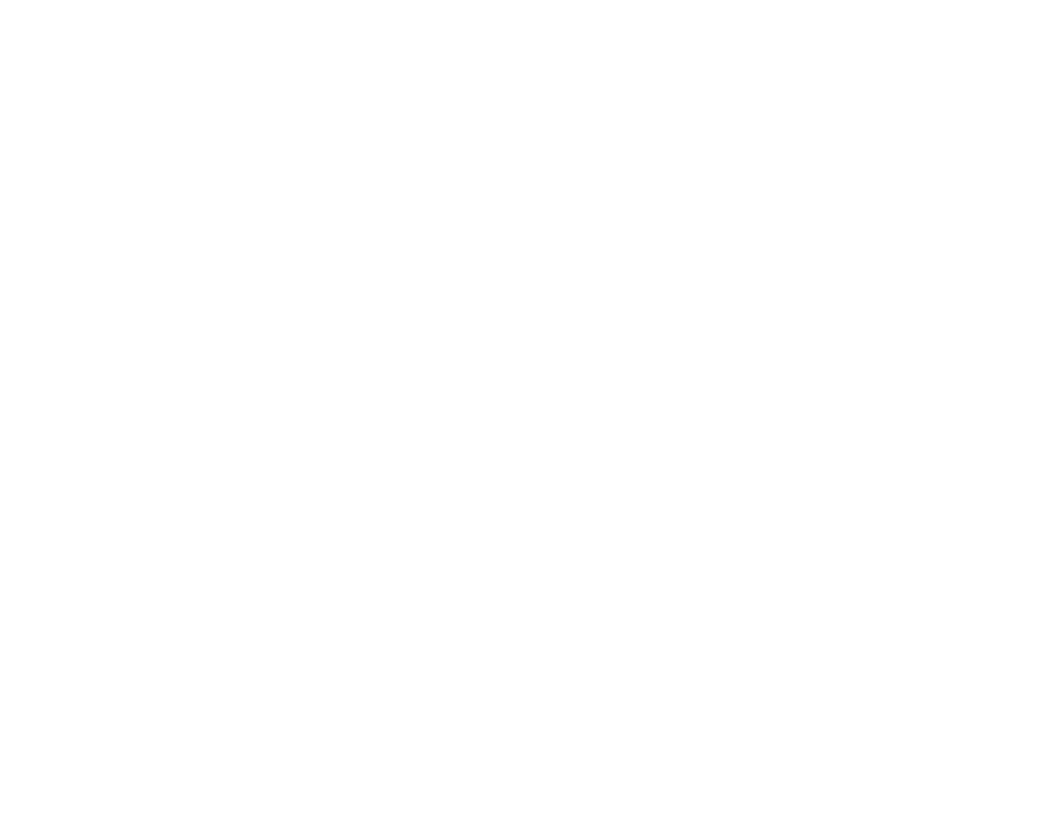
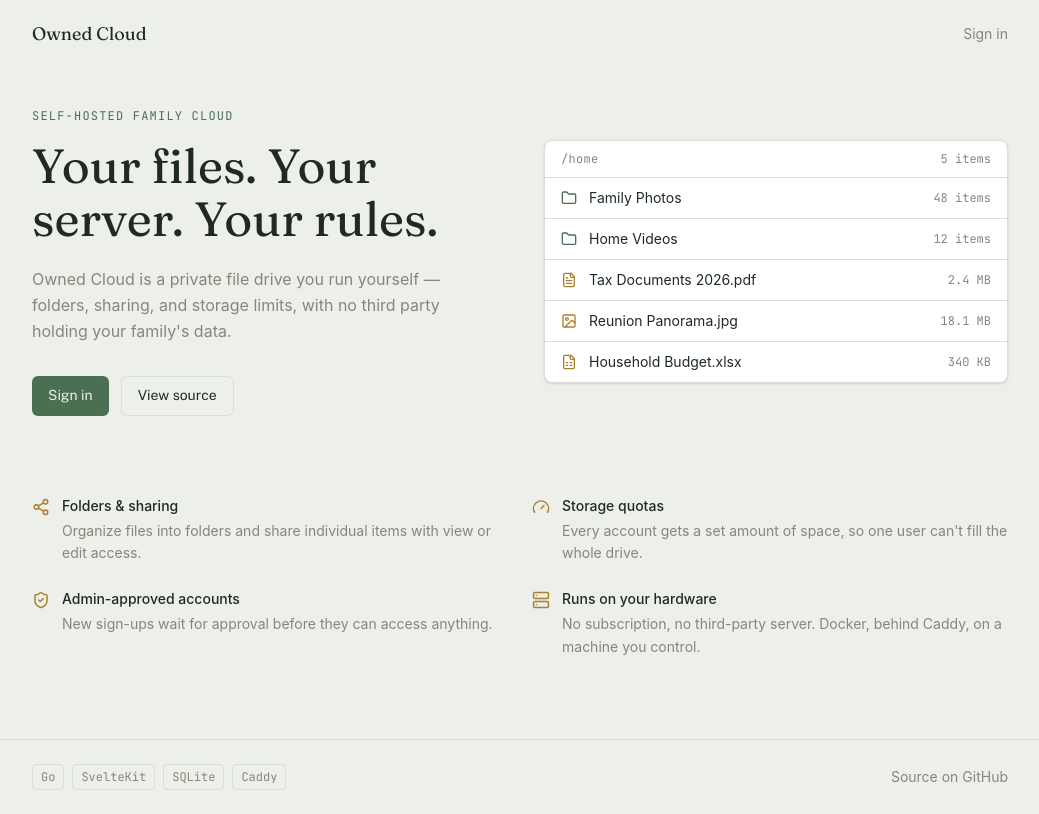
Before and after one commit to Gabriel-S-Paiva/Cloud, a SvelteKit app in the folder frontend/: page / in a window 1280 px wide. Before the commit this address had no page. Shown: the whole page, without its empty margins (120-1159 px from the left). Built offline with nearby package versions, Linux system fonts and the light colour scheme; no server answers.

Commit message:
Basic landing page

```diff
--- /dev/null
+++ b/frontend/src/lib/components/Marketing/LedgerPreview.svelte
@@ -0,0 +1,34 @@
+<script lang="ts">
+  import { Folder, FileText, Image, FileSpreadsheet } from '@lucide/svelte';
+
+  const entries = [
+    { type: 'folder', name: 'Family Photos', meta: '48 items', icon: Folder },
+    { type: 'folder', name: 'Home Videos', meta: '12 items', icon: Folder },
+    { type: 'file', name: 'Tax Documents 2026.pdf', meta: '2.4 MB', icon: FileText },
+    { type: 'file', name: 'Reunion Panorama.jpg', meta: '18.1 MB', icon: Image },
+    { type: 'file', name: 'Household Budget.xlsx', meta: '340 KB', icon: FileSpreadsheet }
+  ];
+</script>
+
+<div class="rounded-lg border border-border bg-surface-raised overflow-hidden shadow-sm">
+  <div class="flex items-center justify-between px-4 py-2.5 border-b border-border">
+    <span class="font-mono text-xs text-text-muted tracking-wide">/home</span>
+    <span class="font-mono text-xs text-text-muted">5 items</span>
+  </div>
+  <ul>
+    {#each entries as entry, i (entry.name)}
+      <li
+        class="flex items-center gap-3 px-4 py-2.5 {i !== entries.length - 1
+          ? 'border-b border-border'
+          : ''}"
+      >
+        <entry.icon
+          size={16}
+          class={entry.type === 'folder' ? 'text-accent shrink-0' : 'text-accent-secondary shrink-0'}
+        />
+        <span class="text-sm text-text truncate flex-1">{entry.name}</span>
+        <span class="font-mono text-xs text-text-muted shrink-0">{entry.meta}</span>
+      </li>
+    {/each}
+  </ul>
+</div>
--- a/frontend/src/routes/+page.svelte
+++ b/frontend/src/routes/+page.svelte
@@ -1,6 +1,101 @@
 <script lang="ts">
-	import { goto } from "$app/navigation";
-	import { onMount } from "svelte";
+  import { onMount } from 'svelte';
+  import { goto } from '$app/navigation';
+  import { auth } from '$lib/stores/auth.svelte';
+  import Button from '$lib/components/UI/Button/Button.svelte';
+  import LedgerPreview from '$lib/components/Marketing/LedgerPreview.svelte';
+  import { Share2, Gauge, ShieldCheck, Server } from '@lucide/svelte';
 
-    onMount(()=>goto('/login'))
+  const REPO_URL = 'https://github.com/Gabriel-S-Paiva/Cloud';
+
+  const features = [
+    {
+      icon: Share2,
+      title: 'Folders & sharing',
+      body: 'Organize files into folders and share individual items with view or edit access.'
+    },
+    {
+      icon: Gauge,
+      title: 'Storage quotas',
+      body: "Every account gets a set amount of space, so one user can't fill the whole drive."
+    },
+    {
+      icon: ShieldCheck,
+      title: 'Admin-approved accounts',
+      body: 'New sign-ups wait for approval before they can access anything.'
+    },
+    {
+      icon: Server,
+      title: 'Runs on your hardware',
+      body: 'No subscription, no third-party server. Docker, behind Caddy, on a machine you control.'
+    }
+  ];
+
+  const stack = ['Go', 'SvelteKit', 'SQLite', 'Caddy'];
 </script>
+
+<div class="min-h-screen bg-surface">
+  <nav class="flex items-center justify-between px-6 py-5 max-w-5xl mx-auto">
+    <span class="font-display text-lg text-text">Owned Cloud</span>
+    <a href="/login" class="text-sm text-text-muted hover:text-text transition-colors">Sign in</a>
+  </nav>
+
+  <section class="max-w-5xl mx-auto px-6 pt-10 pb-20 grid md:grid-cols-2 gap-12 items-center">
+    <div>
+      <p class="font-mono text-xs text-accent tracking-widest uppercase mb-4">
+        Self-hosted family cloud
+      </p>
+      <h1 class="font-display text-4xl sm:text-5xl text-text leading-[1.1] mb-5">
+        Your files. Your server. Your rules.
+      </h1>
+      <p class="text-text-muted text-base leading-relaxed mb-8 max-w-md">
+        Owned Cloud is a private file drive you run yourself — folders, sharing, and storage
+        limits, with no third party holding your family's data.
+      </p>
+      <div class="flex items-center gap-3">
+        <Button onclick={() => goto('/login')}>Sign in</Button>
+        <a href={REPO_URL} target="_blank" rel="noreferrer">
+          <Button variant="secondary">View source</Button>
+        </a>
+      </div>
+    </div>
+
+    <LedgerPreview />
+  </section>
+
+  <section class="max-w-5xl mx-auto px-6 pb-20">
+    <div class="grid sm:grid-cols-2 gap-6">
+      {#each features as feature (feature.title)}
+        <div class="flex gap-3">
+          <feature.icon size={18} class="text-accent-secondary shrink-0 mt-0.5" />
+          <div>
+            <h3 class="text-sm font-medium text-text mb-1">{feature.title}</h3>
+            <p class="text-sm text-text-muted leading-relaxed">{feature.body}</p>
+          </div>
+        </div>
+      {/each}
+    </div>
+  </section>
+
+  <footer class="border-t border-border">
+    <div class="max-w-5xl mx-auto px-6 py-6 flex flex-wrap items-center justify-between gap-4">
+      <div class="flex gap-2">
+        {#each stack as tech (tech)}
+          <span
+            class="font-mono text-xs text-text-muted border border-border rounded px-2 py-1"
+          >
+            {tech}
+          </span>
+        {/each}
+      </div>
+      <a
+        href={REPO_URL}
+        target="_blank"
+        rel="noreferrer"
+        class="text-sm text-text-muted hover:text-text transition-colors"
+      >
+        Source on GitHub
+      </a>
+    </div>
+  </footer>
+</div>
```
